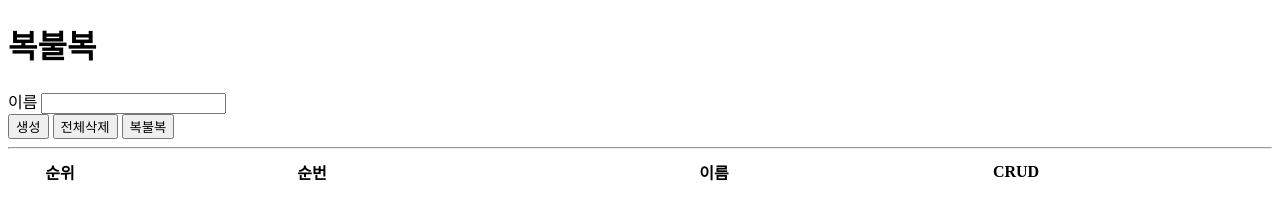
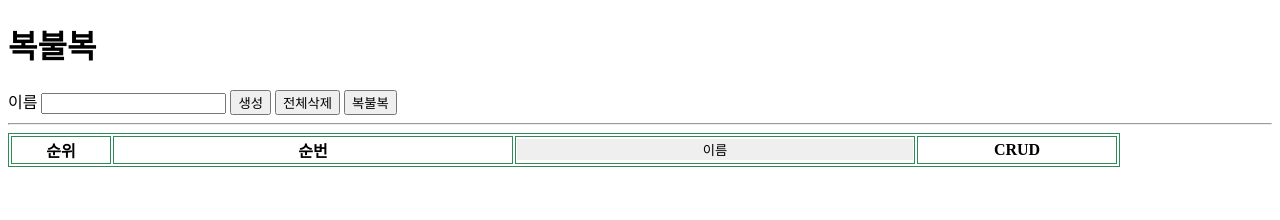
Before and after one commit to wonjieun/js_cafe_audry_study, a website: page index.html in a window 1280 px wide. Drawn offline with Linux system fonts and the light colour scheme.

Commit message:
Sorting name

```diff
--- a/index.html
+++ b/index.html
@@ -6,13 +6,28 @@
 	<meta name="viewport" content="width=device-width, initial-scale=1.0" />
 	<meta http-equiv="X-UA-Compatible" content="ie=edge" />
 	<title>ecmascript6 welcome to start</title>
+	<style>
+		table {
+			border: 1px solid seagreen;
+		}
+		table tr td,th {
+			border: 1px solid seagreen;
+		}
+		.btnArea {
+			display: inline;
+		}
+		.sortBtn {
+			border: none;
+			width: 100%;
+		}
+	</style>
 </head>
 
 <body>
 	<h1>복불복</h1>
 	<form action="">
 		<label for="">이름</label> <input id="viewName" type="text" />
-		<div>
+		<div class="btnArea">
 			<button onclick="Index.btnCreate(event);">생성</button>
 			<button onclick="Index.btnTotalClear(event);">전체삭제</button>
 			<button onclick="Index.btnStart(event);">복불복</button>
@@ -30,7 +45,7 @@
 			<thead>
 				<th>순위</th>
 				<th>순번</th>
-				<th>이름</th>
+				<th><button class="sortBtn" onclick="Index.sortingName()">이름</button></th>
 				<th>CRUD</th>
 			</thead>
 			<tbody></tbody>
--- a/index.js
+++ b/index.js
@@ -1,4 +1,6 @@
 let names = [];
+
+let sort = "ascend";
 
 let Index = {
     init: () => {
@@ -102,12 +104,14 @@ let Index = {
             randomIndex; // ...?
 
         // While there remain elements to shuffle...
+        // shuffle할 elements가 남아있는 동안
         while (0 !== currentIndex) {
             // Pick a remaining element...
             randomIndex = Math.floor(Math.random() * currentIndex);
             currentIndex -= 1;
 
             // And swap it with the current element.
+            // 현재 element와 바꾸기
             temporaryValue = array[currentIndex];
             array[currentIndex] = array[randomIndex];
             array[randomIndex] = temporaryValue;
@@ -177,9 +181,63 @@ let Index = {
         document.getElementById("viewName").value = "";
         Index.draw();
     },
+    /*---------------------------------------------------
+    Array.prototype.sort()
+    : 배열의 요소를 정렬하여 그 배열을 반환
+    기본 정렬 순서는 문자열의 유니코드 코드 포인트를 따름.
+
+    arr.sort([compareFunction])
+
+    compareFunction(a, b) < 0 (return val = -1)
+        - 정렬순서: a b
+    compareFunction(a, b) = 0
+        - 정렬순서: 변경 X
+    compareFunction(a, b) > 0 (return val = 1)
+        - 정렬순서: b a
+    -----------------------------------------------------*/
+    sortingName: () => {
+        let sortNames = [];
+        names.map((name) => {
+            let model = Index.setStringToJsonData(name);
+            sortNames.push(model);
+        });
+        // console.log(sortNames);
+        // console.log(typeof sortNames);      Object
+        // console.log(typeof sortNames.name); string
+        if(sort === "ascend") {
+            console.log("sort ascending");
+            // delete names; -> 안됌? 왜
+            names = [];
+            sortNames.sort(function(a, b) {
+                console.log(typeof a.name);
+                let nameA = a.name.toUpperCase();
+                let nameB = b.name.toUpperCase();
+                return nameA < nameB ? -1 : nameA > nameB ? 1 : 0;
+            });
+            sortNames.map((name, i) => {
+                names.push(Index.setJsonDataToString(name));
+            });
+            Index.draw();
+            sort = "descend";
+        } else {
+            console.log("sort descending");
+            names = [];
+            sortNames.sort(function(a, b) {
+                console.log(typeof a.name);
+                let nameA = a.name.toUpperCase();
+                let nameB = b.name.toUpperCase();
+                return nameA > nameB ? -1 : nameA < nameB ? 1 : 0;
+            });
+            sortNames.map((name, i) => {
+                names.push(Index.setJsonDataToString(name));
+            });
+            Index.draw();
+            sort = "ascend";
+        }
+    },
     draw: () => {
         let tbodyHtml = "";
-        names.map((name, i) => {
+        names.map((name) => {
             let model = Index.setStringToJsonData(name);
             tbodyHtml += `
             <tr>
```
